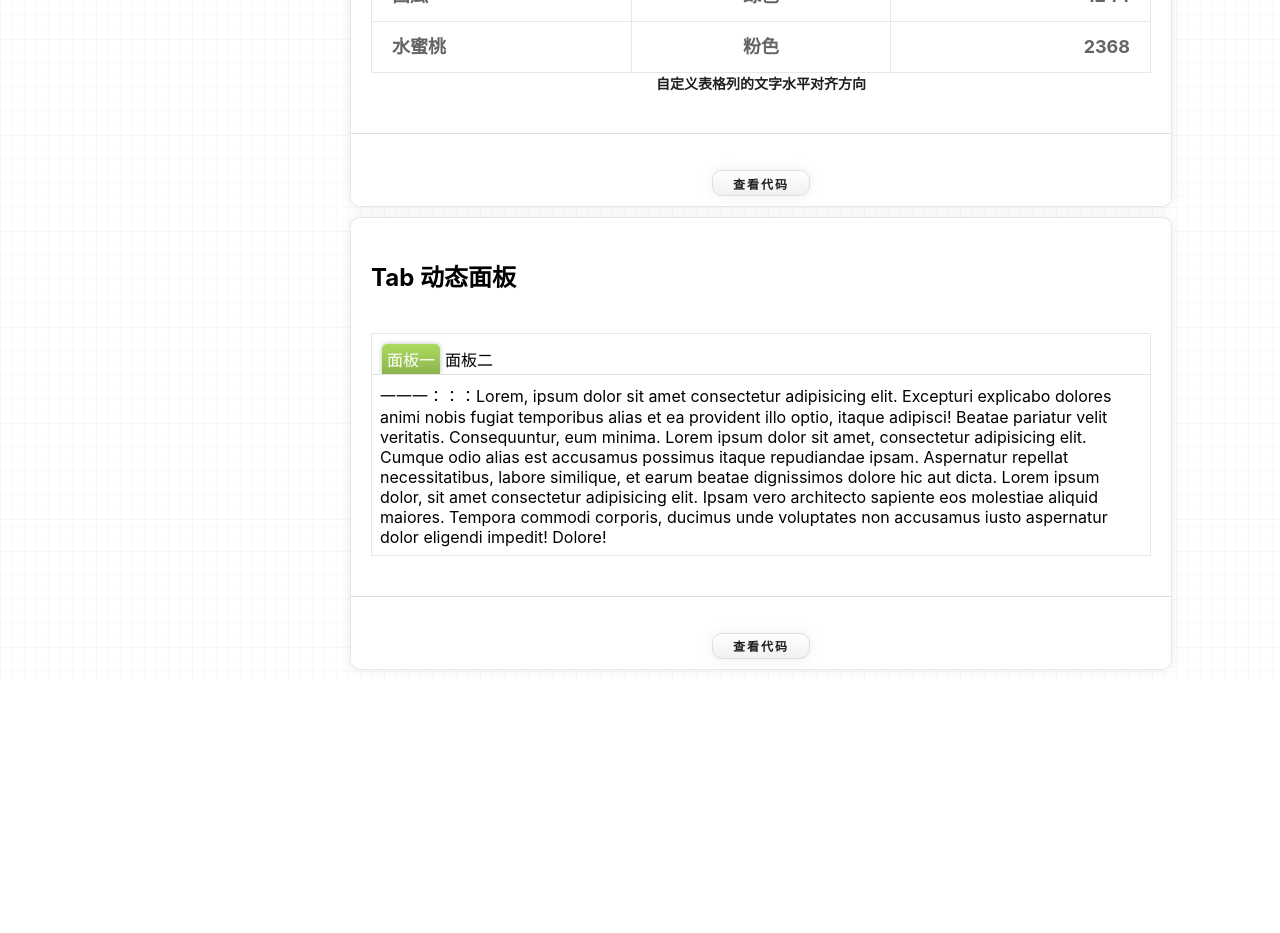
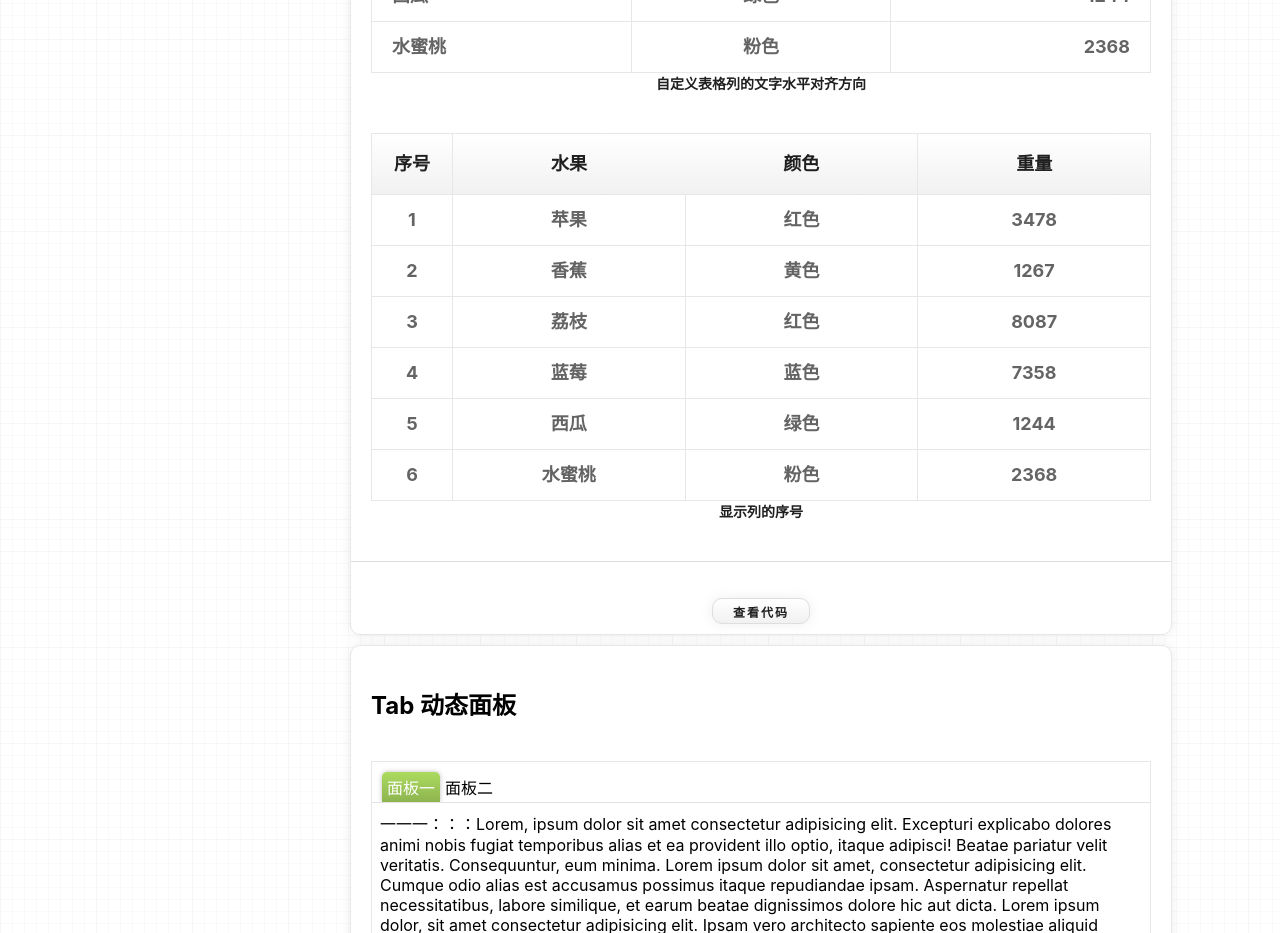
Before and after one commit to undefine4080/Wood-UI-React, a React (Vite) app: page / in a window 1280 px wide. Shown: the part 9880-10813 px from the top of the page. Before the commit the page ends 10560 px from the top, so only its background shows below. Built offline with nearby package versions, Linux system fonts and the light colour scheme; a small style sheet from the web is missing.

Commit message:
feat: Table 支持显示列的序号

```diff
--- a/src/components/Table/Table.tsx
+++ b/src/components/Table/Table.tsx
@@ -5,7 +5,7 @@ import TableColumn from './TableColumn';
 import './table.less';
 
 function Table ( props: propsTable ) {
-    const { data, children, title, maxHeight, align } = props;
+    const { data, children, title, maxHeight, align, countable } = props;
 
     // the children which are tableColumn
     const Children = React.Children.toArray( children );
@@ -21,7 +21,11 @@ function Table ( props: propsTable ) {
                 { title && <caption className='wdu-table__title'>{ title }</caption> }
                 <thead>
                     <tr className='wdu-table__header'>
-                        { TableColumnChildren.map( ( item: any ) => {
+                        {
+                            countable && <th className='wdu-table__cell-count'>序号</th>
+                        }
+                        {
+                            TableColumnChildren.map( ( item: any ) => {
                                 const { index, label, width, align } = item.props;
                                 return (
                                     <th key={ index }
@@ -34,7 +38,8 @@ function Table ( props: propsTable ) {
                                         { label }
                                     </th>
                                 );
-                        } ) }
+                            } )
+                        }
                     </tr>
                 </thead>
 
@@ -45,6 +50,9 @@ function Table ( props: propsTable ) {
                                 <tr className='wdu-table__row'
                                     key={ index }
                                 >
+                                    {
+                                        countable && <td className='wdu-table__cell'>{ index + 1 }</td>
+                                    }
                                     {
                                         TableColumnChildren.map( ( child: any ) => {
                                             return React.cloneElement( child,
--- a/src/components/Table/table.less
+++ b/src/components/Table/table.less
@@ -69,6 +69,10 @@
         text-overflow: ellipsis;
 
         .wdu-table__gridLine();
+
+        &-count {
+            width: 40px;
+        }
     }
 
     thead {
--- a/src/introFragments/IntroTable.tsx
+++ b/src/introFragments/IntroTable.tsx
@@ -297,6 +297,16 @@ export default function () {
                 ),
                 info: '自定义表格列的文字水平对齐方向'
             },
+            {
+                component: (
+                    <Table data={ testData } countable>
+                        <TableColumn index="fruit" label="水果" />
+                        <TableColumn index="color" label="颜色" />
+                        <TableColumn index="weight" label="重量" />
+                    </Table>
+                ),
+                info: '显示列的序号'
+            },
         ],
         code: `
 
```
Lines whose indentation alone changed are shown as unchanged.
